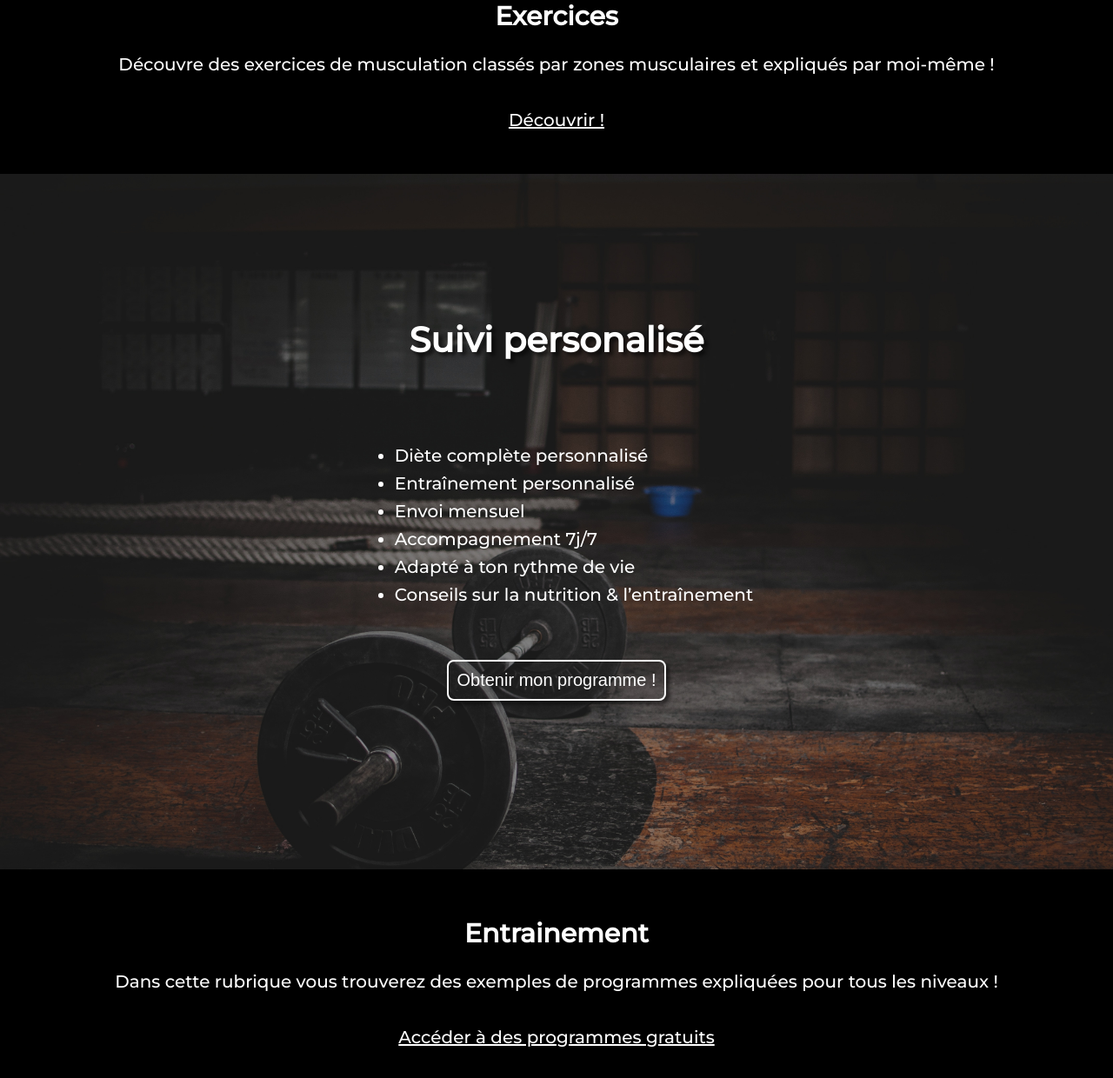
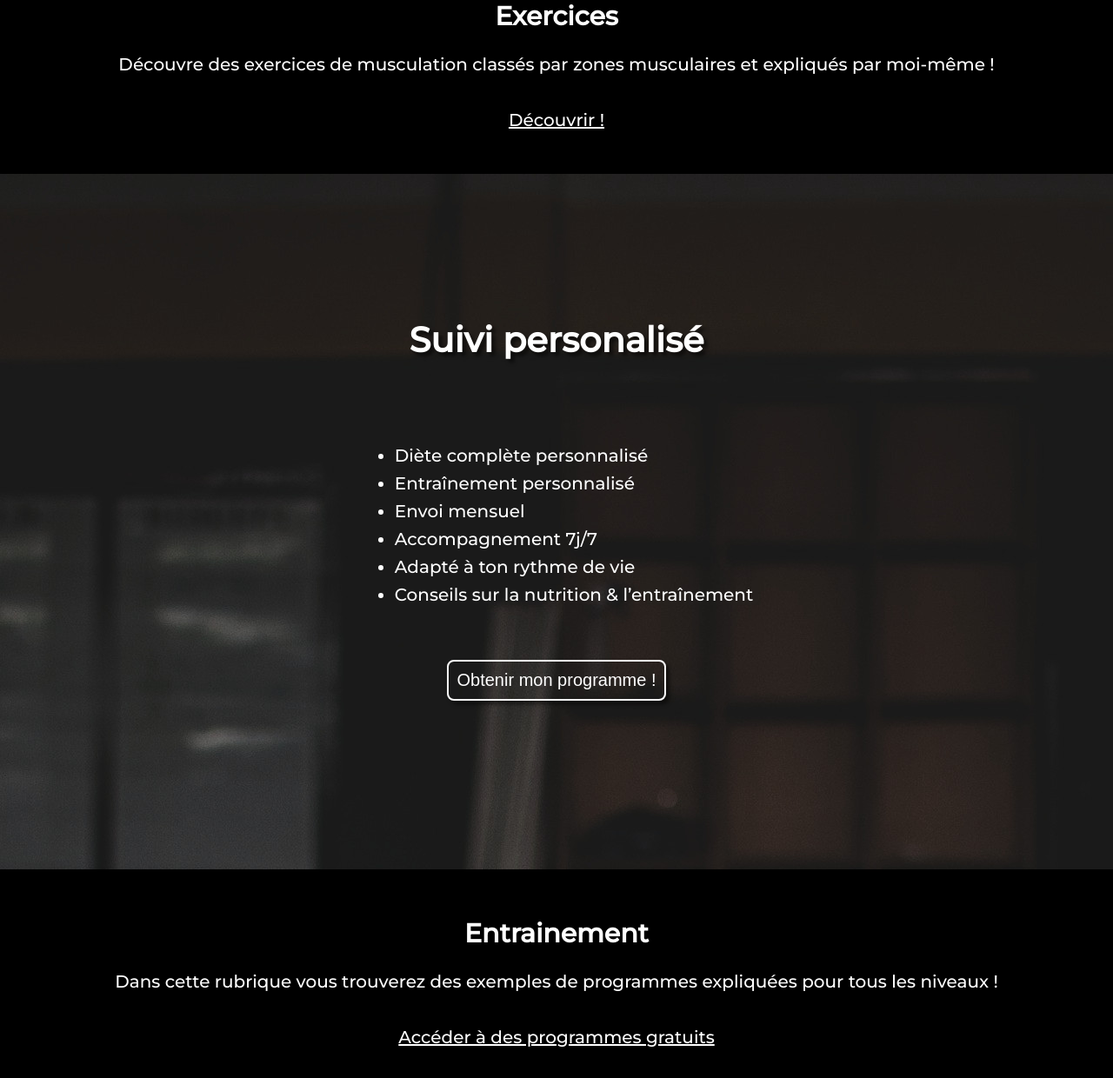
Before and after one commit to nicolas92g/bifitness, a PHP site: page / in a window 1280 px wide. Shown: the part 855-2095 px from the top of the page at 87% size. Run offline with PHP 8.4, Linux system fonts and the light colour scheme.

Commit message:
Update indexStyle.css

```diff
--- a/style/indexStyle.css
+++ b/style/indexStyle.css
@@ -86,7 +86,7 @@ section li{
 
 section:nth-of-type(3){
     background: url("../assets/muscuBackground2.jpg") no-repeat;
-    background-size: cover;
+    background-size: auto;
     background-position: center 0;
     background-attachment: fixed;
     display: flex;
@@ -96,7 +96,7 @@ section:nth-of-type(3){
 
 section:nth-of-type(5){
     background: url("../assets/nutrition.jpeg") no-repeat;
-    background-size: cover;
+    background-size: auto;
     background-position: right 0;
     background-attachment: fixed;
     display: flex;
```
